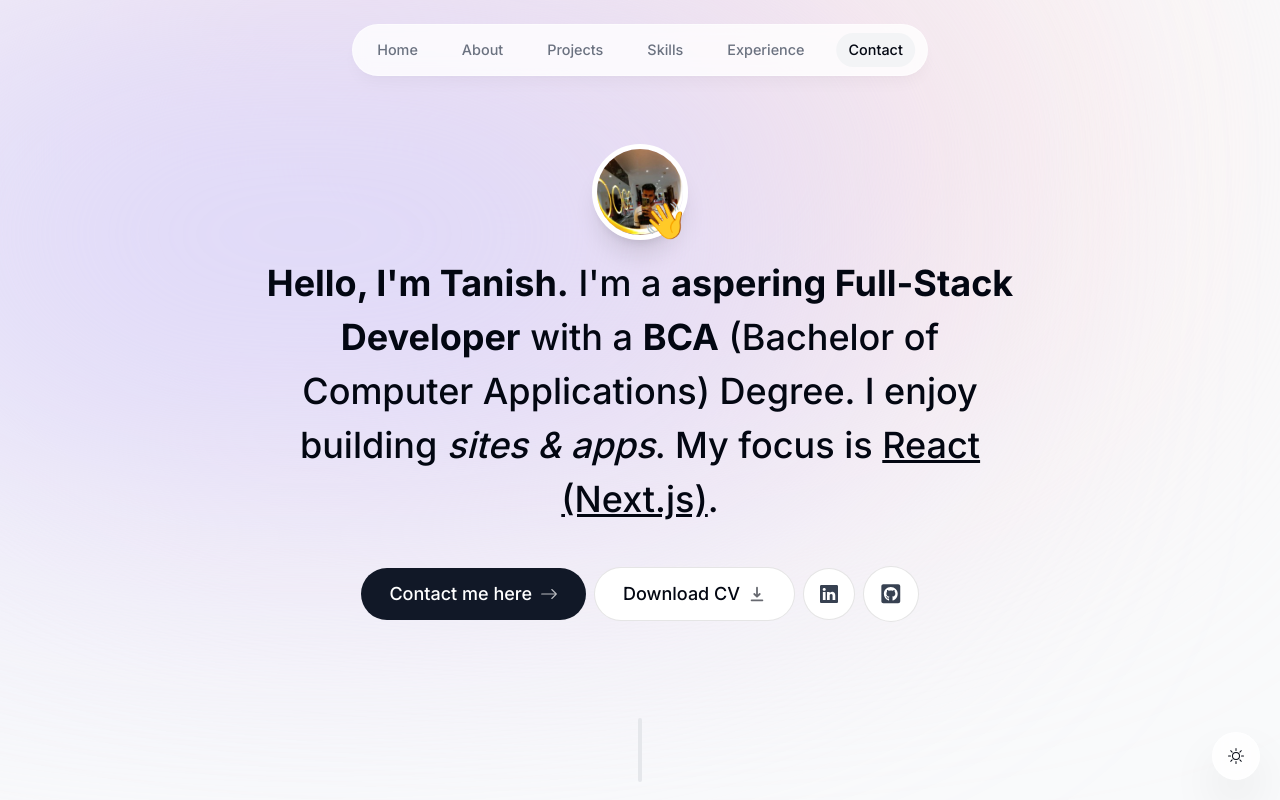
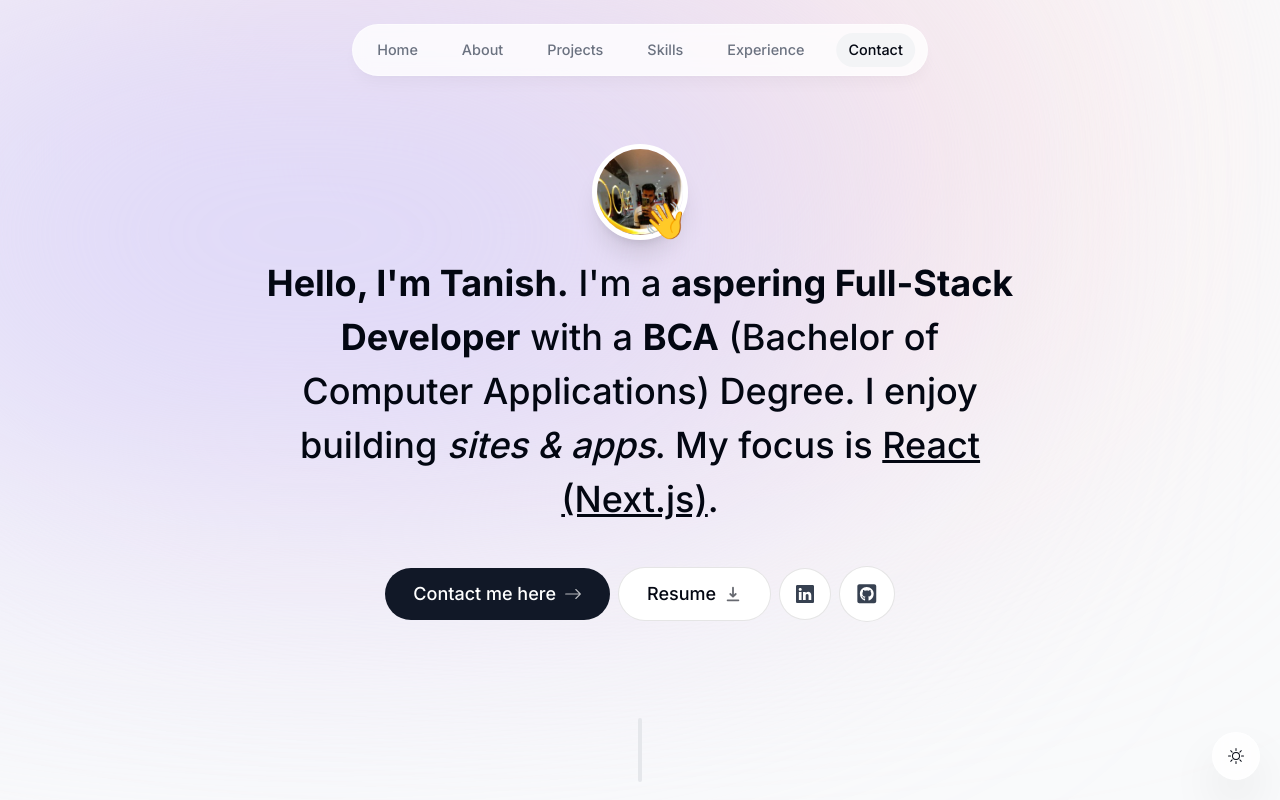
Before and after one commit to TanishBasu2002/Portfolio-old-1, a Next.js app: page / in a window 1280 px wide. Shown: the top 800 px of the page. Built offline with nearby package versions, Linux system fonts and the light colour scheme; no server answers.

Commit message:
Changed Website

```diff
--- a/components/intro.tsx
+++ b/components/intro.tsx
@@ -94,7 +94,7 @@ export default function Intro() {
           href="/TanishBasu.pdf"
           download
         >
-          Download CV{" "}
+          Resume{" "}
           <HiDownload className="opacity-60 group-hover:translate-y-1 transition" />
         </a>
 
```
